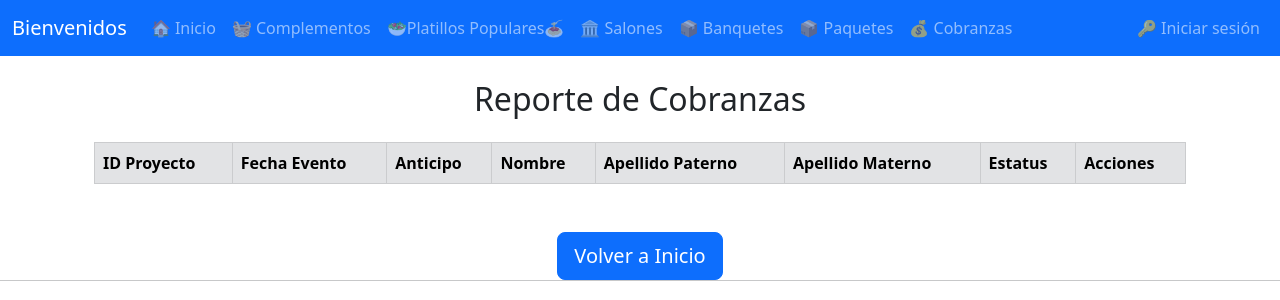
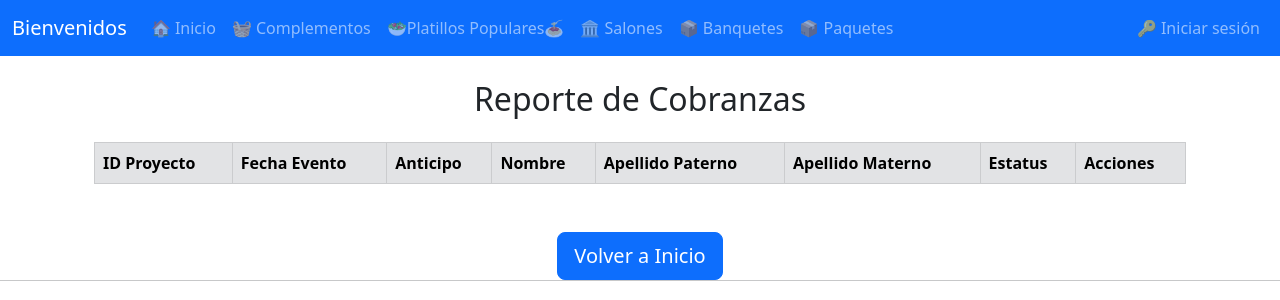
Before and after one commit to FredyRodarte/banquetesCatherine, a Flask app: page /admin/cobranzas in a window 1280 px wide. Shown: the top 300 px of the page. Run offline with Flask 3, Linux system fonts and the light colour scheme; data that the repository does not hold is empty; some libraries are stand-ins or nearby versions.

Commit message:
Pasar cobranzas a usuarios gerentes

```diff
--- a/templates/_sidebar.html
+++ b/templates/_sidebar.html
@@ -40,10 +40,6 @@
         </li>
         <li class="nav-item">
           <a class="nav-link" href="{{ url_for('admin_paquetes') }}" >📦 Paquetes</a>
-        </li>
-
-        <li class="nav-item">
-          <a class="nav-link" href="{{ url_for('admin_cobranzas') }}">💰 Cobranzas</a>
         </li>
 
         {% endif %} {% if session.get('rol') == 'cliente' %}
@@ -91,6 +87,9 @@
                 📩 Solicitudes de Reservación
             </a>
         </li>
+        <li class="nav-item">
+          <a class="nav-link" href="{{ url_for('admin_cobranzas') }}">💰 Cobranzas</a>
+        </li>
         {% endif %} {% if session.get('rol') == 'jefe' %}
 
         <li class="nav-item">
```
